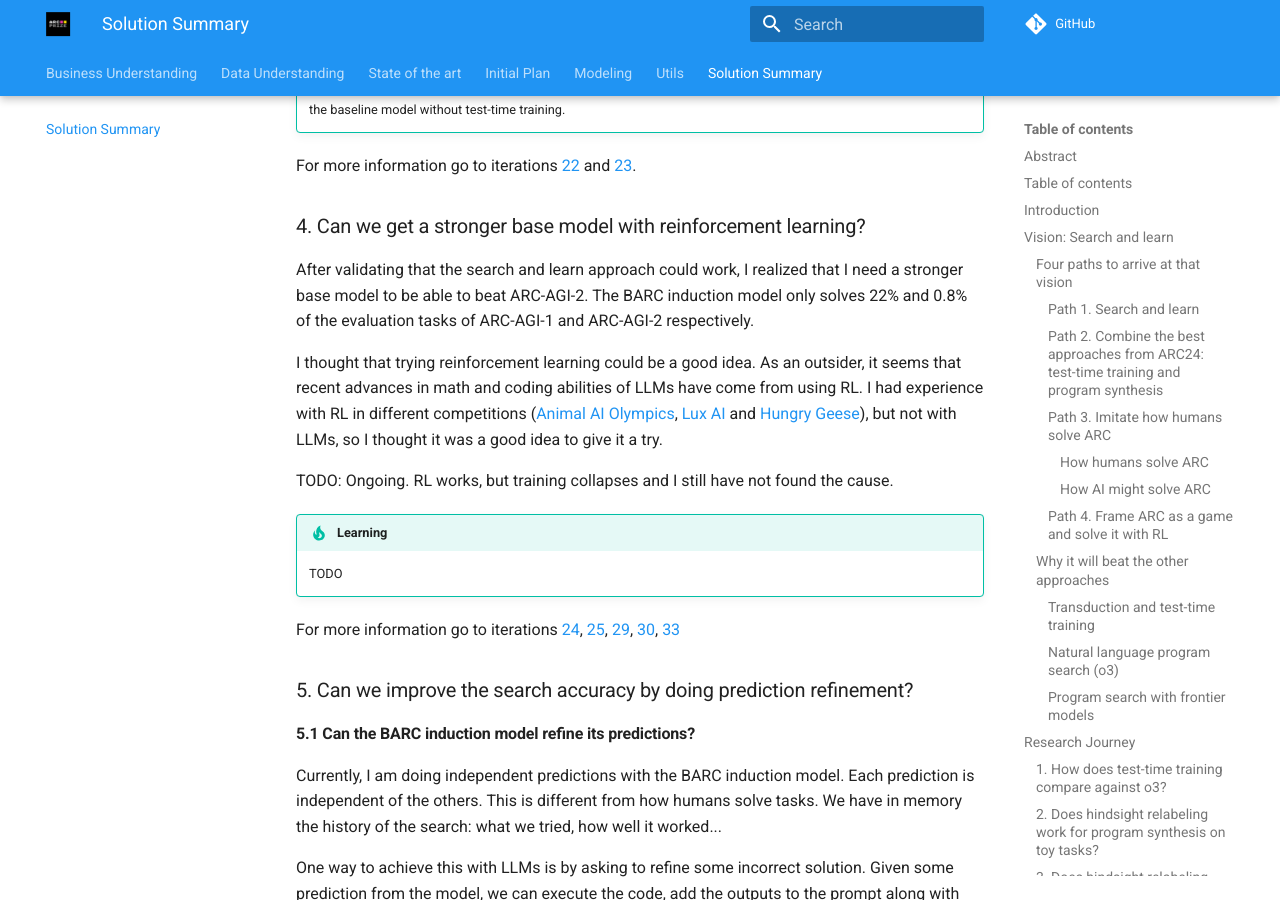
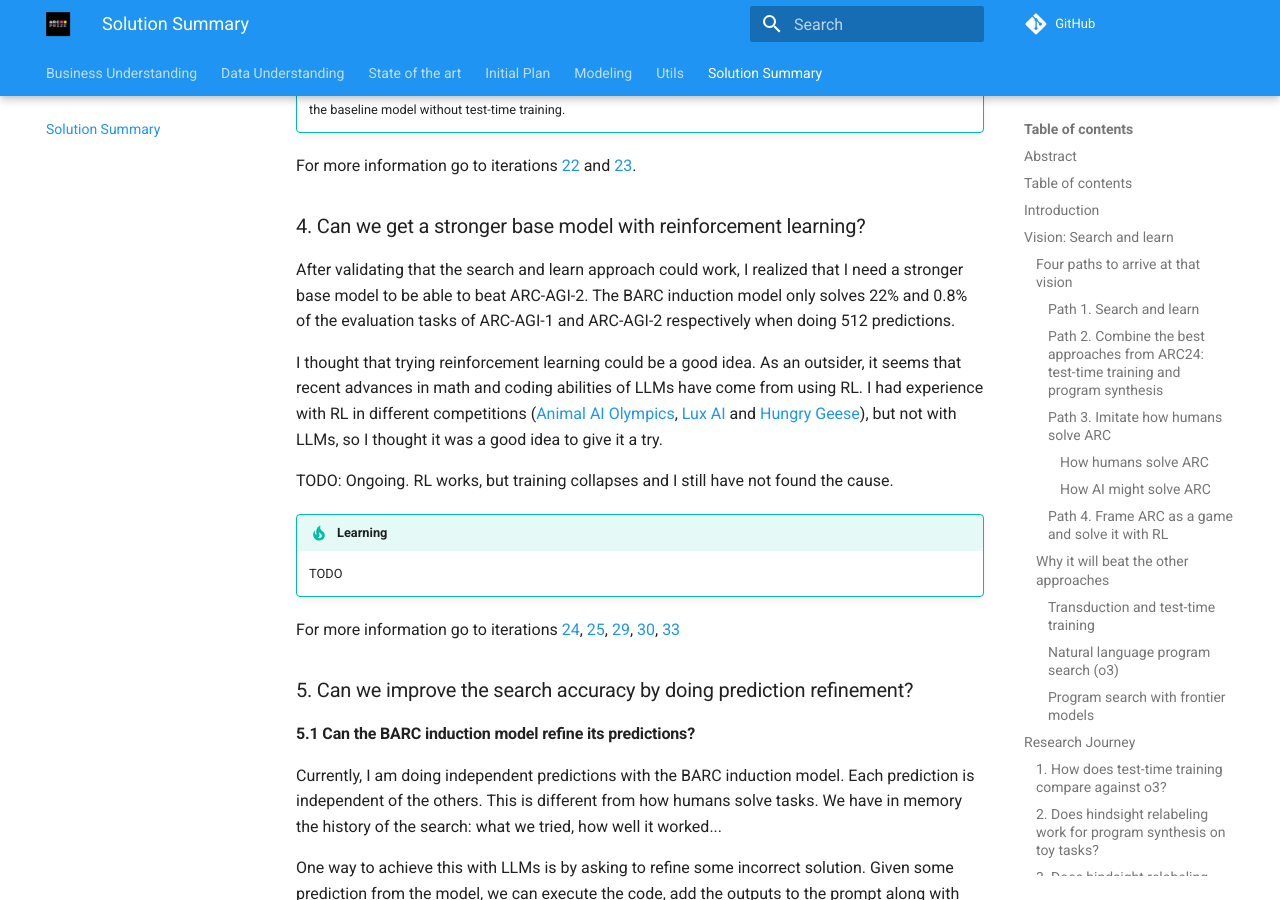
Before and after one commit to ironbar/arc25, an MkDocs documentation site: the page built from docs/05_Solution_Summary.md, in a window 1280 px wide and 900 px high, scrolled down 15678 px. Built offline with MkDocs 1.6.1 and Material for MkDocs 9.7.7, drawn with Linux system fonts in a browser that asks for light colours; comment, search, counter and statistics services are not loaded.

Commit message:
added note

```diff
--- a/docs/05_Solution_Summary.md
+++ b/docs/05_Solution_Summary.md
@@ -547,7 +547,7 @@ For more information go to iterations [22](modeling/Iteration_22_ttt_BARC.md) an
 
 After validating that the search and learn approach could work, I realized that I need a stronger
 base model to be able to beat ARC-AGI-2. The BARC induction model only solves 22% and 0.8% of the
-evaluation tasks of ARC-AGI-1 and ARC-AGI-2 respectively.
+evaluation tasks of ARC-AGI-1 and ARC-AGI-2 respectively when doing 512 predictions.
 
 I thought that trying reinforcement learning could be a good idea. As an outsider, it seems
 that recent advances in math and coding abilities of LLMs have come from using RL.
```
